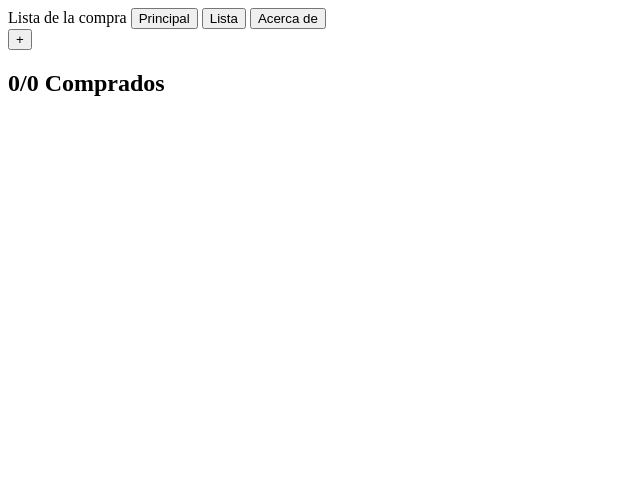
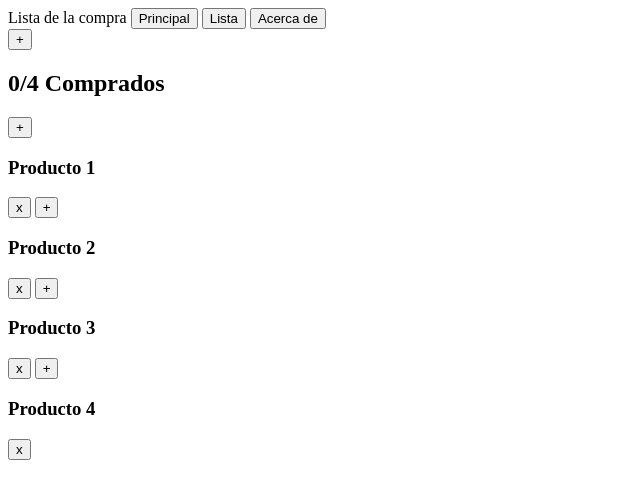
Before and after one commit to perezgallartalejandro/alejandro-challenge3-semana1, a plain HTML site: page index.html in a window 1280 px wide. Shown: the whole page, without its empty margins (0-640 px from the left). Drawn offline with Linux system fonts and the light colour scheme.

Commit message:
list added

```diff
--- a/index.html
+++ b/index.html
@@ -14,7 +14,19 @@
     <button type="button">Acerca de</button>
   </header>
     <button type="button">+</button>
-    <h2>0/0 Comprados</h2>
+    <h2>0/4 Comprados</h2>
+    <button class="marcado" type="button">+</button>
+    <h3>Producto 1</h3>
+    <button class="eliminar" type="button">x</button>
+    <button class="marcado" type="button">+</button>
+    <h3>Producto 2</h3>
+    <button class="eliminar" type="button">x</button>
+    <button class="marcado" type="button">+</button>
+    <h3>Producto 3</h3>
+    <button class="eliminar" type="button">x</button>
+    <button class="marcado" type="button">+</button>
+    <h3>Producto 4</h3>
+    <button class="eliminar" type="button">x</button>
 
 </body>
 </html>
```
Also changed, not shown: formulario.html (+6 -0 lines).
